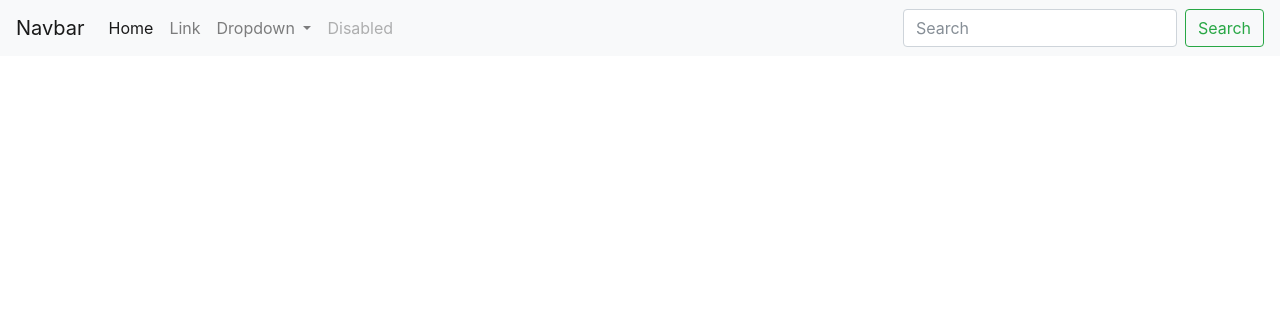
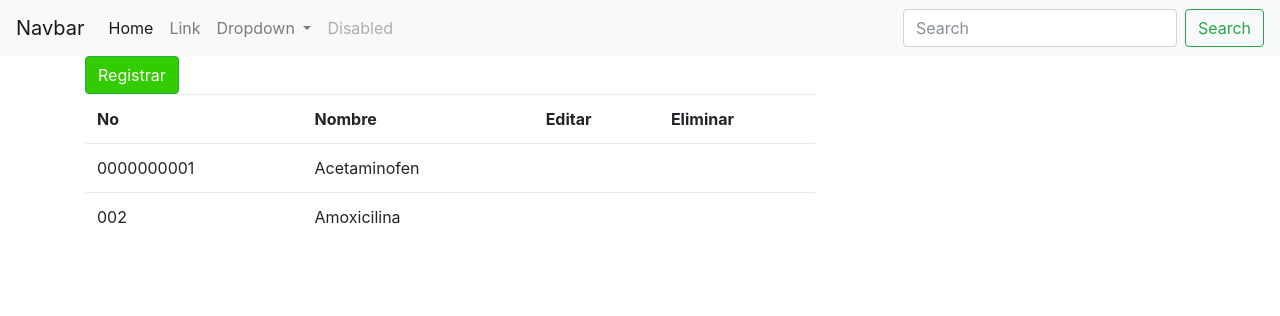
Before and after one commit to FranklinPerez/proyectohdp, a Django app: page /citasyconsultas/gestionMedicamento/ in a window 1280 px wide. Shown: the top 316 px of the page. Run offline with Django 3.2, Linux system fonts and the light colour scheme; data comes from the database, SQL or seed files in the repository; both versions use the stored data as it was after the commit; some libraries are stand-ins or nearby versions.

Commit message:
gestion medicamento al 50%

```diff
--- a/citasyconsultas/urls.py
+++ b/citasyconsultas/urls.py
@@ -5,6 +5,7 @@ from .views import *
 
 app_name = 'citasyconsultas'
 urlpatterns=[
+	path('index/', index, name='index'),
 	path('gestionMedicamento/', ListadoMedicamento.as_view(), name="listado_medicamento"),
 	path('crearMedicamento/', crearMedicamento.as_view(), name="crear_medicamento"),
 	path('modificarMedicamento/<int:pk>/',modificarMedicamento.as_view(), name="modificar_medicamento"),
--- a/citasyconsultas/views.py
+++ b/citasyconsultas/views.py
@@ -1,9 +1,10 @@
 
-
-
-from django.views.generic.edit import CreateView
+from django.shortcuts import render
+from django.views.generic.edit import UpdateView, CreateView, DeleteView
+from django.views.generic.list import ListView
+from django.urls import reverse_lazy
 from .models import *
-
+from .forms import *
 
 
 class CrearCita(CreateView):
@@ -15,13 +16,6 @@ class CrearCita(CreateView):
 		'fecCon',
 	]
 
-
-from django.shortcuts import render
-from django.views.generic.edit import UpdateView, CreateView, DeleteView
-from django.views.generic.list import ListView
-from django.urls import reverse_lazy
-from .models import *
-from .forms import *
 # Create your views here.
 
 def index(request):
@@ -38,7 +32,7 @@ class ListadoMedicamento(ListView):
     context_object_name = 'medicamentos'
 
 class crearMedicamento(CreateView):
-    template_name = 'citasyconsultascrearMedicamento.html'
+    template_name = 'citasyconsultas/crearMedicamento.html'
     form_class = MedicamentoForm
     success_url = reverse_lazy('citasyconsultas:listado_medicamento')
 
--- a/templates/base/base.html
+++ b/templates/base/base.html
@@ -1,10 +1,30 @@
-<!DOCTYPE html>
+{% load static %}
+<!doctype html>
 <html>
 <head>
 
-	<title>Expediente Clinico Odontologico</title>
 
-  <link rel="stylesheet" href="../../static/css/bootstrap.min.css">
+        <meta charset="utf-8"/>
+        <meta name="description" content=""/>
+        <meta name="author" content=""/>
+
+
+
+        <title>{% block title %}HOME{% endblock %}</title>
+
+        <link rel="stylesheet" href="../../static/css/bootstrap.min.css">
+
+
+        <link rel="stylesheet" type="text/css" href="{% static 'css/jquery-ui.css' %}">
+        <link rel="stylesheet" type="text/css" href="{% static 'css/jquery.dataTables.min.css'  %}"/>
+        <script type="text/javascript" src="{% static 'js/jquery.js' %}" charset="UTF-8"></script>
+        <script type="text/javascript" src="{% static 'js/bootstrap.min.js' %}" charset="UTF-8"></script>
+        <script type="text/javascript" src="{% static 'js/jquery-ui.js' %}"></script>
+        <script type="text/javascript" src="{% static 'js/jquery.dataTables.min.js' %}"></script>
+            {% block head %}{% endblock %}
+
+
+
 </head>
 <body>
 <div>
@@ -44,8 +64,19 @@
   </div>
 </nav>
 </div>
-  <script src="../../static/js/jquery.js"></script>
-  <script src="../../static/js/popper.js"></script>
+
+<body>
+
+    <div class="content container">
+        <div class="row">
+            <div class="col-md-8">
+            {% block content %}
+            {% endblock %}
+            </div>
+        </div>
+    </div>
+</body>
+
 
 </body>
 </html>
--- a/templates/citasyconsultas/eliminarMedicamento.html
+++ b/templates/citasyconsultas/eliminarMedicamento.html
@@ -1,6 +1,6 @@
 <div class="modal-dialog modal-lg">
 	<div class="modal-content">
-		<form action=" {% url 'biblioteca:eliminar_lenguaje' object.pk %}" method="post">
+		<form action=" {% url 'citasyconsultas:eliminar_medicamento' object.pk %}" method="post">
              <div class="modal-body">
 				{% csrf_token %}
 				<div class="mdl-dialog__content" align="center">
--- a/templates/citasyconsultas/GestionMedicamento.html
+++ b/templates/citasyconsultas/gestionMedicamento.html
@@ -1,21 +1,20 @@
 {% extends 'base/base.html'%}
 
-{% block title %} Gestion de Lenguaje {% endblock %}
+{% block title %} Gestion de Medicamento {% endblock %}
 
-{% block encabezado %} Gestion de lenguaje {% endblock %}
+{% block encabezado %} Gestion de Medicamento {% endblock %}
 {% block content %}
-
 <div class="container">
 	<div class="row">
-	<a onclick="return abrir_modal('{% url 'citasyconsultas:crear_medicamento' %}', 'Crear Medicamento')" class="btn btn-success" style="color:white; background-color:#33CC00">
+	<a onclick="return abrir_modal('{% url 'citasyconsultas:crear_medicamento' %}', 'Crear medicamento')" class="btn btn-success" style="color:white; background-color:#33CC00">
    Registrar
 </a>
 </div>
 <div class="row">
-<table  class="table table-striped">
+<table  class="table ">
 		<tr>
-			<th>Codigo Medicamento</th>
-			<th>Nombre Medicamento</th>
+			<th>No</th>
+			<th>Nombre</th>
 			<th>Editar</th>
             <th>Eliminar</th>
 		</tr>
@@ -23,8 +22,12 @@
 					<tr>
 						<td>{{med.codMedicamento}}</td>
 						<td>{{med.nomMedicamento}}</td>
-						<td style="text-align:center;"><a href="#" onclick="return abrir_modal('{% url 'citasyconsultas:modificar_medicamento' med.pk %}', 'Modificar/{{ med.nomMedicamento }}')" class="btn"><span class="glyphicon glyphicon-pencil"></a></td>
-						<td style="text-align:center;"><a href="#" onclick="return abrir_modal('{% url 'citasyconsultas:eliminar_medicamento' med.pk %}', 'Emiminar/{{ med.nomMedicamento}}')" class="btn"><span class="glyphicon glyphicon-trash"></span></a></td>
+						<td style="text-align:center;">
+							<a href="#" onclick="return abrir_modal('{% url 'citasyconsultas:modificar_medicamento' med.pk %}', 'Modificar/{{ med.codMedicamento }}')" class="btn"><span class="glyphicon glyphicon-pencil"></a>
+							</td>
+						<td style="text-align:center;">
+							<a href="#" onclick="return abrir_modal('{% url 'citasyconsultas:eliminar_medicamento' med.pk %}', 'Emiminar/{{ med.codMedicamento}}')" class="btn"><span class="glyphicon glyphicon-trash"></span></a
+								td>
 					</tr>
 		{% endfor %}
 	</table>
```
Also changed, not shown: templates/citasyconsultas/crearMedicamento.html (added, +26 -0 lines), db.sqlite3.
